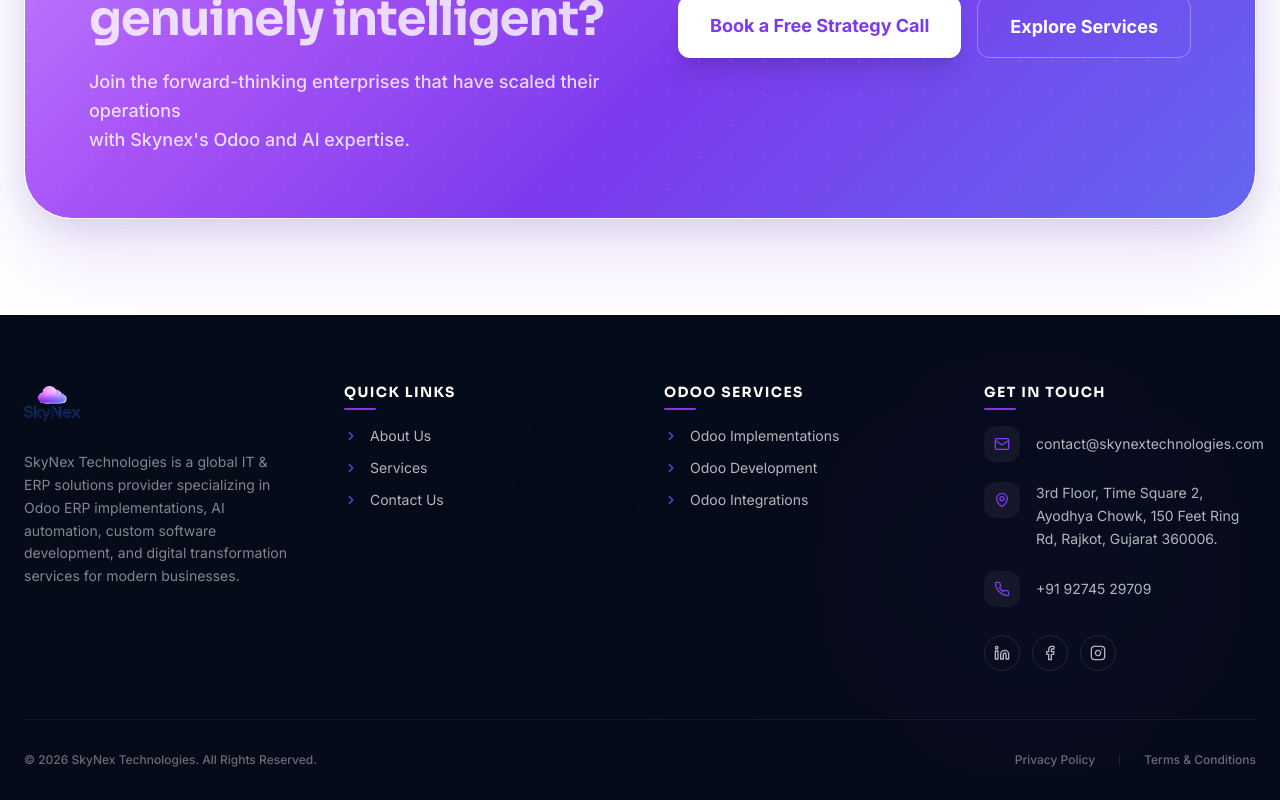
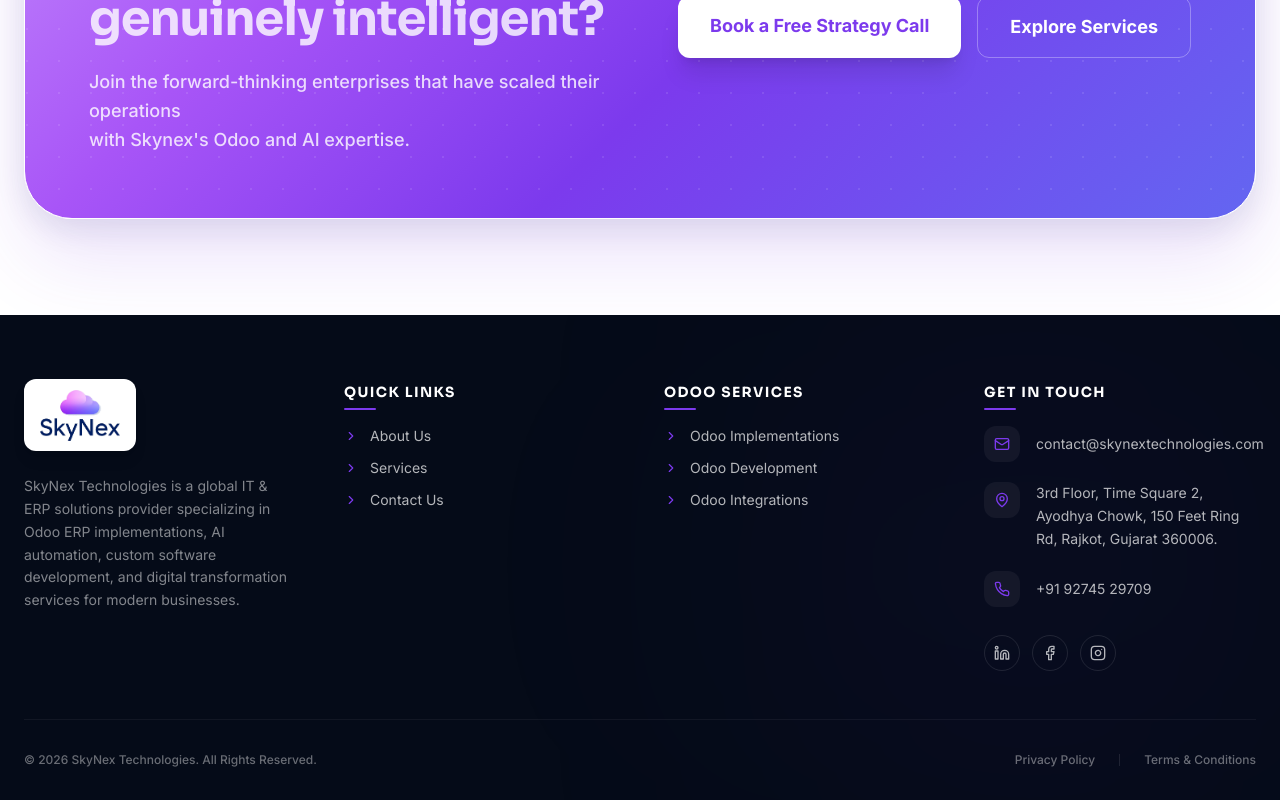
Before and after one commit to Morardas-Joshi/Skynex, a React (Vite) app: page / in a window 1280 px wide. Shown: the part 3390-4190 px from the top of the page. Built offline with nearby package versions, Linux system fonts and the light colour scheme.

Commit message:
Update Skynex

```diff
--- a/src/components/Footer.jsx
+++ b/src/components/Footer.jsx
@@ -19,7 +19,9 @@
 
           {/* Column 1: Brand & Description */}
           <div className="space-y-6">
-            <Logo />
+            <div className="bg-white inline-flex items-center px-4 py-2 rounded-xl shadow-lg">
+              <Logo />
+            </div>
             <p className="text-sm leading-relaxed text-white/50 max-w-xs">
               SkyNex Technologies is a global IT & ERP solutions provider specializing in Odoo ERP implementations, AI automation, custom software development, and digital transformation services for modern businesses.
             </p>
--- a/src/components/Logo.jsx
+++ b/src/components/Logo.jsx
@@ -8,7 +8,7 @@
       whileHover={{ scale: 1.05 }}
       whileTap={{ scale: 0.95 }}
     >
-      <div className="relative w-14 h-12 flex items-center justify-center shrink-0">
+      <div className="relative w-20 h-14 flex items-center justify-center shrink-0">
         <img
           src="/skt_logo_transparent (1).png"
           alt="SkyNex Logo"
```
Also changed, not shown: public/skynex.jpeg (added).
